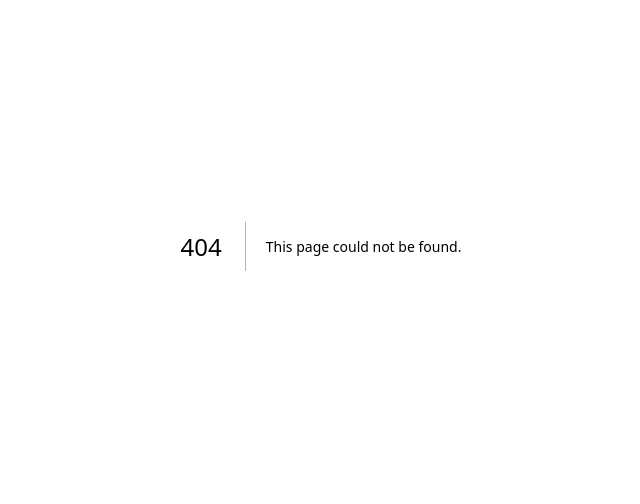
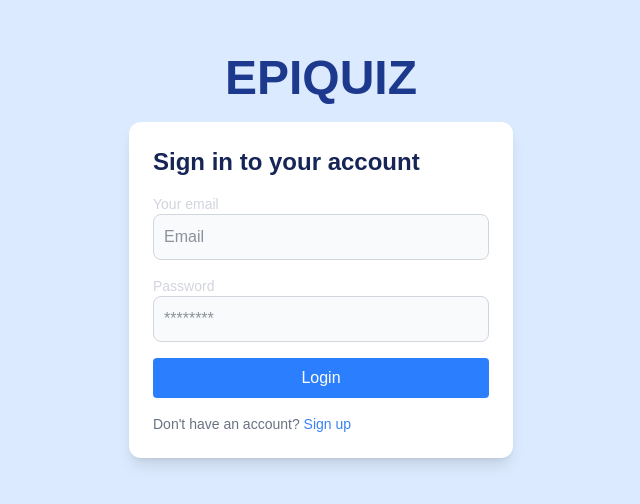
Before and after one commit to Sacha-monghune/EpiQuiz, a Next.js app in the folder front-end/epiquiz/: page /User in a window 1280 px wide. Before the commit this address had no page. Shown: the part 154-658 px from the top of the page, without its empty margins (319-959 px from the left). Built offline with nearby package versions, Linux system fonts and the light colour scheme.

Commit message:
push for register

```diff
--- /dev/null
+++ b/front-end/epiquiz/src/app/User/login/login.tsx
@@ -0,0 +1,83 @@
+"use client";
+
+import { useRouter } from "next/navigation";
+import { useState } from "react";
+import Link from "next/link";
+
+type JWTPayload = {
+  sub: string;
+  role: string;
+  email: string;
+};
+
+export default function LoginPage() {
+  const router = useRouter();
+  const [email, setEmail] = useState("");
+  const [password, setPassword] = useState("");
+  const [error, setError] = useState<string>("");
+
+  const handleSubmit = async (e: React.FormEvent) => {
+    e.preventDefault();
+    console.log("Email:", email, "Password:", password);
+  };
+
+  return (
+    <section className="h-screen flex items-center justify-center bg-blue-100">
+      <div className="flex flex-col items-center">
+        <Link href="/">
+          <h1 className="font-Montsserat text-5xl font-bold text-blue-900 p-5">
+            EPIQUIZ
+          </h1>
+        </Link>
+        <form
+          onSubmit={handleSubmit}
+          className="bg-white shadow-lg rounded-xl p-6 w-96 space-y-4 mb:space-y-6"
+        >
+          <h2 className="text-2xl font-bold mb-4 text-blue-950">
+            Sign in to your account
+          </h2>
+          <div>
+            <label className="block text-sm font-medium text-gray-300">
+              Your email
+            </label>
+            <input
+              type="email"
+              placeholder="Email"
+              className="bg-gray-50 border border-gray-300 text-gray-800 rounded-lg focus:ring-primary-600 focus:border-primary-600 block w-full p-2.5"
+              value={email}
+              onChange={(e) => setEmail(e.target.value)}
+            />
+          </div>
+          <div>
+            <label className="block text-sm font-medium text-gray-300">
+              Password
+            </label>
+            <input
+              type="password"
+              placeholder="********"
+              className="bg-gray-50 border border-gray-300 text-gray-800 rounded-lg focus:ring-primary-600 focus:border-primary-600 block w-full p-2.5"
+              value={password}
+              onChange={(e) => setPassword(e.target.value)}
+            />
+          </div>
+          <button
+            type="submit"
+            className="w-full bg-blue-500 text-white p-2 rounded hover:bg-blue-600"
+          >
+            Login
+          </button>
+          <p className="text-sm font-light text-gray-500">
+            Don't have an account?{" "}
+            <Link
+              href="/login/signup"
+              className="font-medium hover:underline"
+              style={{ color: "#3B82F6" }} // blue-500 hex
+            >
+              Sign up
+            </Link>
+          </p>
+        </form>
+      </div>
+    </section>
+  );
+}
--- /dev/null
+++ b/front-end/epiquiz/src/app/User/page.tsx
@@ -0,0 +1,13 @@
+"use client";
+
+import { useState } from "react";
+import LoginPage from "./login/login";
+
+export default function MainPage() {
+  const [login, setLogin] = useState("");
+  return (
+    <div>
+      <LoginPage />
+    </div>
+  );
+}
--- /dev/null
+++ b/front-end/epiquiz/src/app/home/components/navbar.tsx
@@ -0,0 +1,16 @@
+"use client"
+
+import Link from "next/link"
+
+export default function Navbar () {
+    return (
+        <nav className="w-full h-23 bg-white">
+            <div className="flex justify-between items-center h-full w-full px-4 2xl:px-16 font-[Open Sans]">
+                <Link href="/">
+                    <h1 className="Bold text-[#1C7CE3]">EpiQUIZ</h1>
+                </Link>
+
+            </div>
+        </nav>
+    );
+}
--- a/front-end/epiquiz/src/app/page.tsx
+++ b/front-end/epiquiz/src/app/page.tsx
@@ -1,103 +1,12 @@
 import Image from "next/image";
+import Navbar from "./home/components/navbar";
+
 
 export default function Home() {
   return (
-    <div className="font-sans grid grid-rows-[20px_1fr_20px] items-center justify-items-center min-h-screen p-8 pb-20 gap-16 sm:p-20">
-      <main className="flex flex-col gap-[32px] row-start-2 items-center sm:items-start">
-        <Image
-          className="dark:invert"
-          src="/next.svg"
-          alt="Next.js logo"
-          width={180}
-          height={38}
-          priority
-        />
-        <ol className="font-mono list-inside list-decimal text-sm/6 text-center sm:text-left">
-          <li className="mb-2 tracking-[-.01em]">
-            Get started by editing{" "}
-            <code className="bg-black/[.05] dark:bg-white/[.06] font-mono font-semibold px-1 py-0.5 rounded">
-              src/app/page.tsx
-            </code>
-            .
-          </li>
-          <li className="tracking-[-.01em]">
-            Save and see your changes instantly.
-          </li>
-        </ol>
-
-        <div className="flex gap-4 items-center flex-col sm:flex-row">
-          <a
-            className="rounded-full border border-solid border-transparent transition-colors flex items-center justify-center bg-foreground text-background gap-2 hover:bg-[#383838] dark:hover:bg-[#ccc] font-medium text-sm sm:text-base h-10 sm:h-12 px-4 sm:px-5 sm:w-auto"
-            href="https://vercel.com/new?utm_source=create-next-app&utm_medium=appdir-template-tw&utm_campaign=create-next-app"
-            target="_blank"
-            rel="noopener noreferrer"
-          >
-            <Image
-              className="dark:invert"
-              src="/vercel.svg"
-              alt="Vercel logomark"
-              width={20}
-              height={20}
-            />
-            Deploy now
-          </a>
-          <a
-            className="rounded-full border border-solid border-black/[.08] dark:border-white/[.145] transition-colors flex items-center justify-center hover:bg-[#f2f2f2] dark:hover:bg-[#1a1a1a] hover:border-transparent font-medium text-sm sm:text-base h-10 sm:h-12 px-4 sm:px-5 w-full sm:w-auto md:w-[158px]"
-            href="https://nextjs.org/docs?utm_source=create-next-app&utm_medium=appdir-template-tw&utm_campaign=create-next-app"
-            target="_blank"
-            rel="noopener noreferrer"
-          >
-            Read our docs
-          </a>
-        </div>
-      </main>
-      <footer className="row-start-3 flex gap-[24px] flex-wrap items-center justify-center">
-        <a
-          className="flex items-center gap-2 hover:underline hover:underline-offset-4"
-          href="https://nextjs.org/learn?utm_source=create-next-app&utm_medium=appdir-template-tw&utm_campaign=create-next-app"
-          target="_blank"
-          rel="noopener noreferrer"
-        >
-          <Image
-            aria-hidden
-            src="/file.svg"
-            alt="File icon"
-            width={16}
-            height={16}
-          />
-          Learn
-        </a>
-        <a
-          className="flex items-center gap-2 hover:underline hover:underline-offset-4"
-          href="https://vercel.com/templates?framework=next.js&utm_source=create-next-app&utm_medium=appdir-template-tw&utm_campaign=create-next-app"
-          target="_blank"
-          rel="noopener noreferrer"
-        >
-          <Image
-            aria-hidden
-            src="/window.svg"
-            alt="Window icon"
-            width={16}
-            height={16}
-          />
-          Examples
-        </a>
-        <a
-          className="flex items-center gap-2 hover:underline hover:underline-offset-4"
-          href="https://nextjs.org?utm_source=create-next-app&utm_medium=appdir-template-tw&utm_campaign=create-next-app"
-          target="_blank"
-          rel="noopener noreferrer"
-        >
-          <Image
-            aria-hidden
-            src="/globe.svg"
-            alt="Globe icon"
-            width={16}
-            height={16}
-          />
-          Go to nextjs.org →
-        </a>
-      </footer>
-    </div>
+      <div>
+        <Navbar />
+        <button>manger</button>
+      </div>
   );
 }
```
